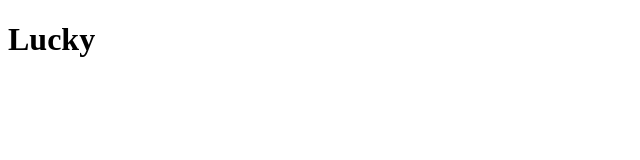
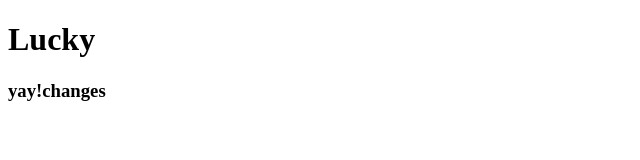
Before and after one commit to TasniyaTufa/WEB, a plain HTML site: page index.html in a window 1280 px wide. Shown: the whole page, without its empty margins (0-640 px from the left). Drawn offline with Linux system fonts and the light colour scheme.

Commit message:
addition

```diff
--- a/index.html
+++ b/index.html
@@ -8,5 +8,6 @@
 </head>
 <body>
     <h1>Lucky</h1>
+    <h3>yay!changes</h3>
 </body>
 </html>
```
